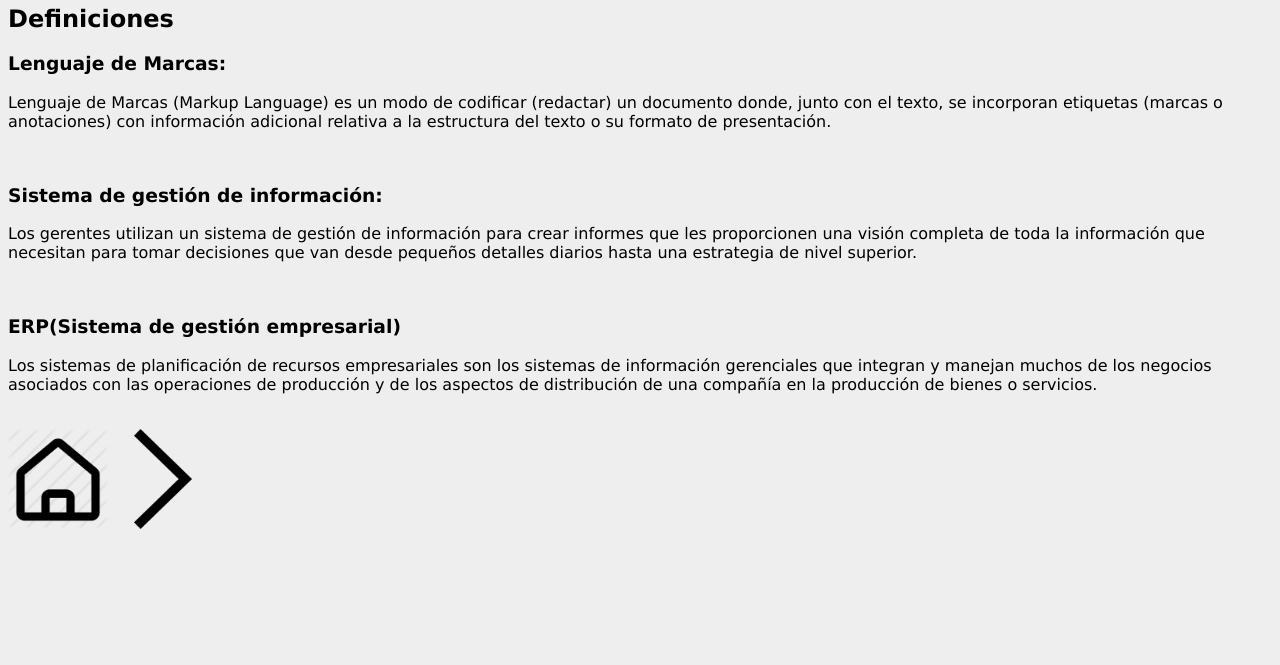
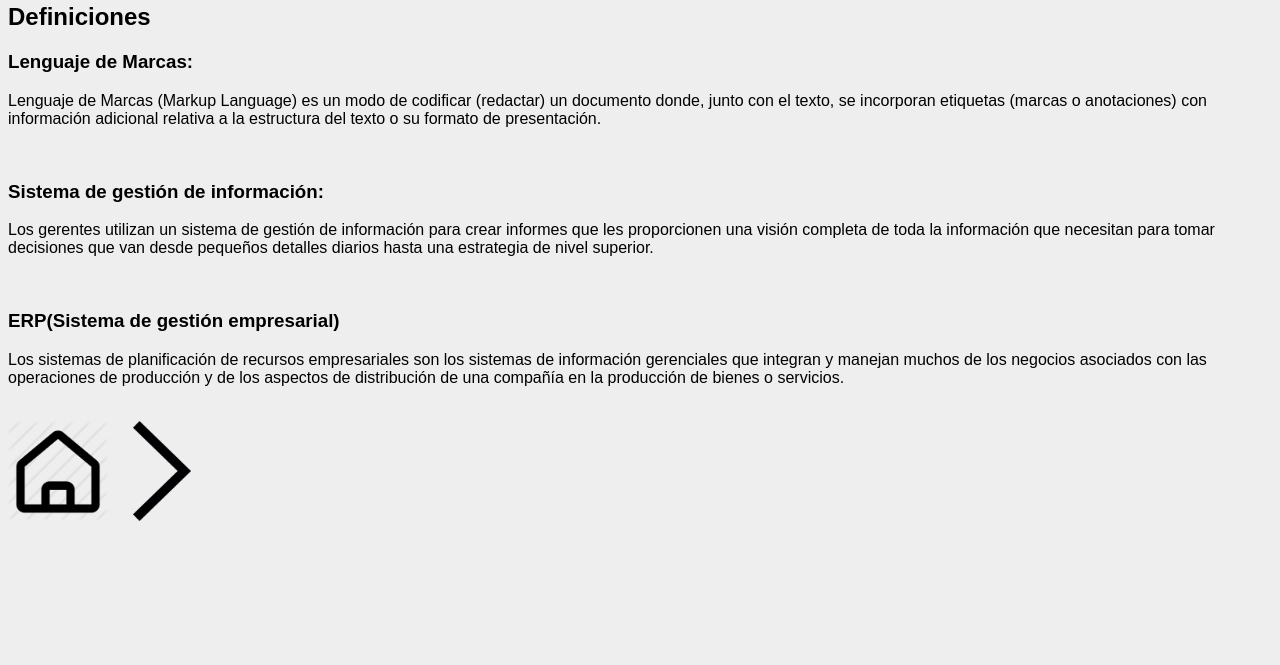
Before and after one commit to vanerb/WebInicial_Vr, a plain HTML site: page index.html in a window 1280 px wide. Shown: the part 135-800 px from the top of the page. Drawn offline with Linux system fonts and the light colour scheme.

Commit message:
Update index.html

```diff
--- a/index.html
+++ b/index.html
@@ -6,7 +6,7 @@
      <style>
     body {
         background:#eee;
-        font-family:verdana;
+        font-family:arial;
       }
   </style>
   </head>
```
